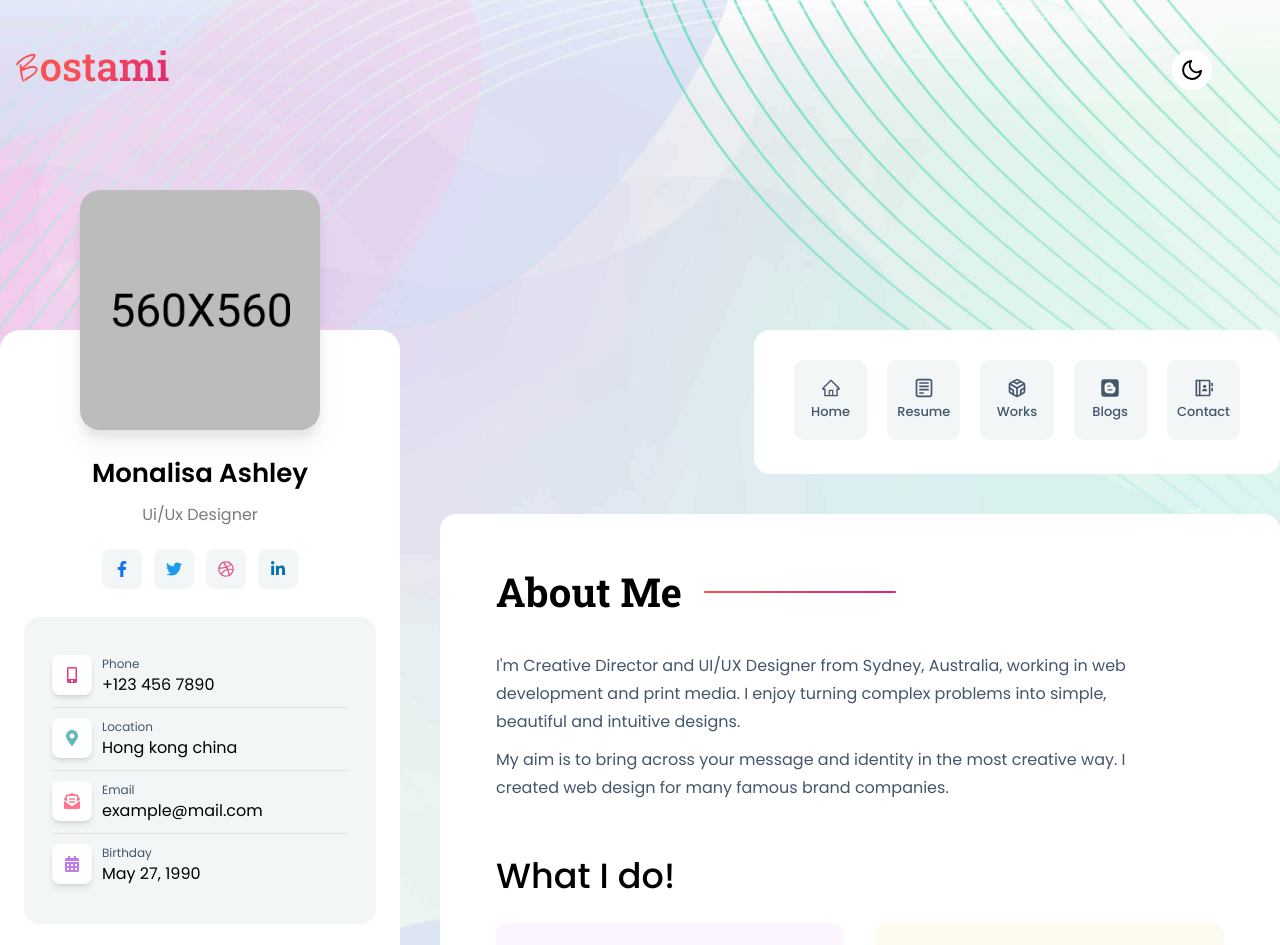
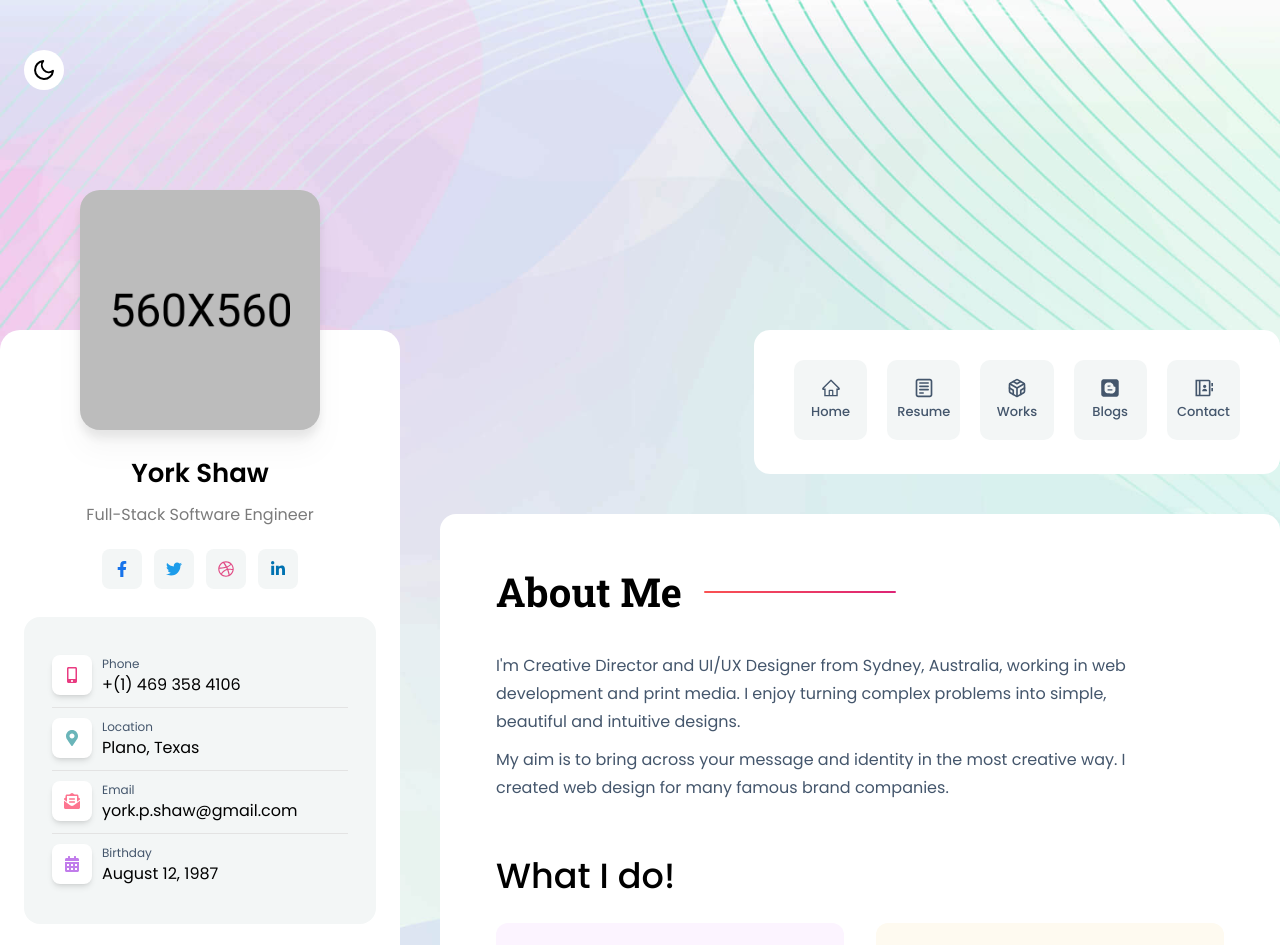
Before and after one commit to yorkpshaw/yorkpshaw.github.io, a Next.js app: page /home in a window 1280 px wide. Shown: the top 945 px of the page. Built offline with nearby package versions, Linux system fonts and the light colour scheme.

Commit message:
Added contact info, restored README.md

```diff
--- a/components/about/Info.jsx
+++ b/components/about/Info.jsx
@@ -19,7 +19,7 @@ const Info = () => {
             className="hover:text-[#FA5252] duration-300 transition"
             href="tel:+1234567890"
           >
-            +123 456 7890
+            +(1) 469 358 4106
           </a>
         </>
       ),
@@ -30,7 +30,7 @@ const Info = () => {
       icon: <FaMapMarkerAlt />,
       iconColor: "text-[#6AB5B9] ",
       name: "Location",
-      meta: <>Hong kong china</>,
+      meta: <>Plano, Texas</>,
     },
     {
       id: 3,
@@ -45,7 +45,7 @@ const Info = () => {
             className="hover:text-[#FA5252] duration-300 transition"
             href="mailto:ibthemes21@gmail.com"
           >
-            example@mail.com
+            york.p.shaw@gmail.com
           </a>
         </>
       ),
@@ -55,7 +55,7 @@ const Info = () => {
       icon: <FaCalendarAlt />,
       iconColor: "text-[#C17CEB]",
       name: "Birthday",
-      meta: <>May 27, 1990</>,
+      meta: <>August 12, 1987</>,
     },
   ];
 
--- a/components/about/SidebarInfo.jsx
+++ b/components/about/SidebarInfo.jsx
@@ -16,10 +16,10 @@ const SidebarInfo = () => {
       {/* Social card */}
       <div className="pt-[100px] pb-8">
         <h1 className="mt-6 mb-1 text-5xl font-semibold  dark:text-white">
-          Monalisa Ashley
+          York Shaw
         </h1>
         <h3 className="mb-4 text-[#7B7B7B] inline-block dark:bg-[#1D1D1D] px-5 py-1.5 rounded-lg dark:text-[#A6A6A6]  ">
-          Ui/Ux Designer
+          Full-Stack Software Engineer
         </h3>
 
         {/* Social Links */}
--- a/components/header/Header.jsx
+++ b/components/header/Header.jsx
@@ -17,7 +17,7 @@ const Header = () => {
       <div className="w-full flex justify-between  px-4">
         {/* website logo */}
 
-        <Link href="/">
+        {/* <Link href="/">
           <Image
             className="h-[26px] lg:h-[32px]"
             width={153}
@@ -26,7 +26,7 @@ const Header = () => {
             src="/images/logo/logo.png"
             alt="logo"
           />
-        </Link>
+        </Link> */}
         {/* start mobile menu toggle and mode btn */}
         <div className="flex items-center">
           <DarkMode />
--- a/components/hero/Hero.jsx
+++ b/components/hero/Hero.jsx
@@ -16,7 +16,7 @@ const Hero = () => {
         alt="hero image"
       />
       <h3 className="mt-6 mb-1 text-5xl font-semibold dark:text-white">
-        Monalisa Ashley
+        York Shaw
       </h3>
       <p className="mb-4 text-[#7B7B7B]">Ui/Ux Designer</p>
       {/* Avatar Info End */}
```
Also changed, not shown: 1 other file (tests, documents, lock files or other folders).
